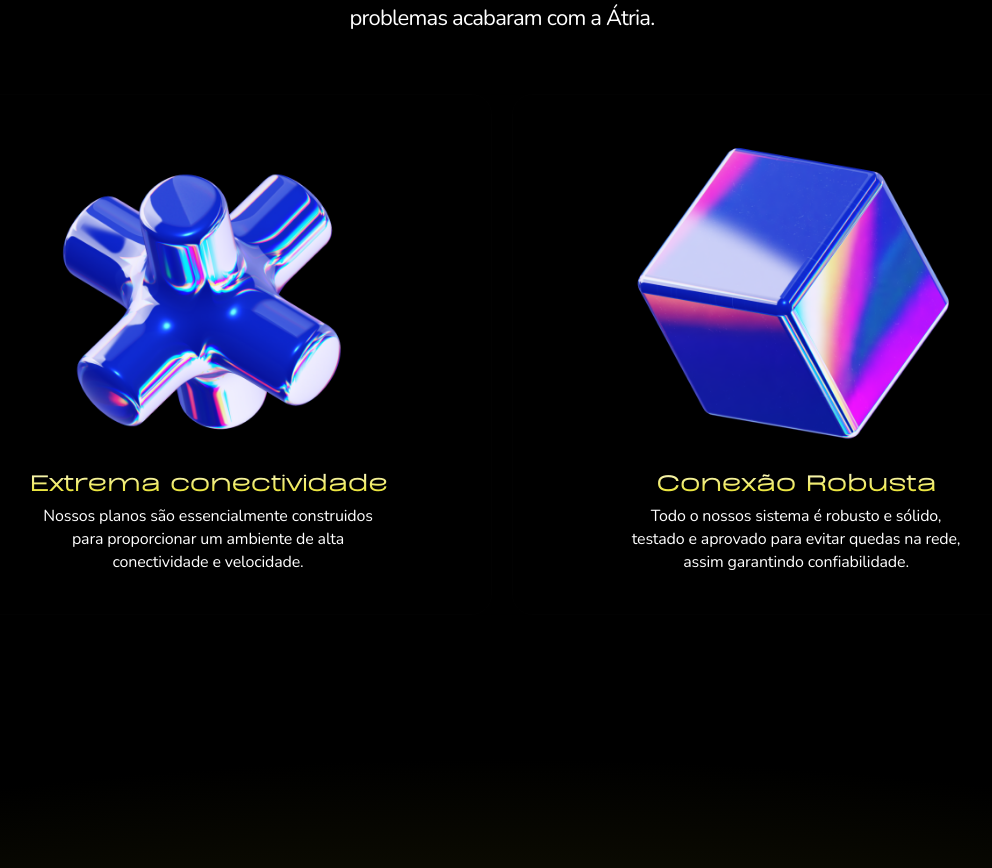
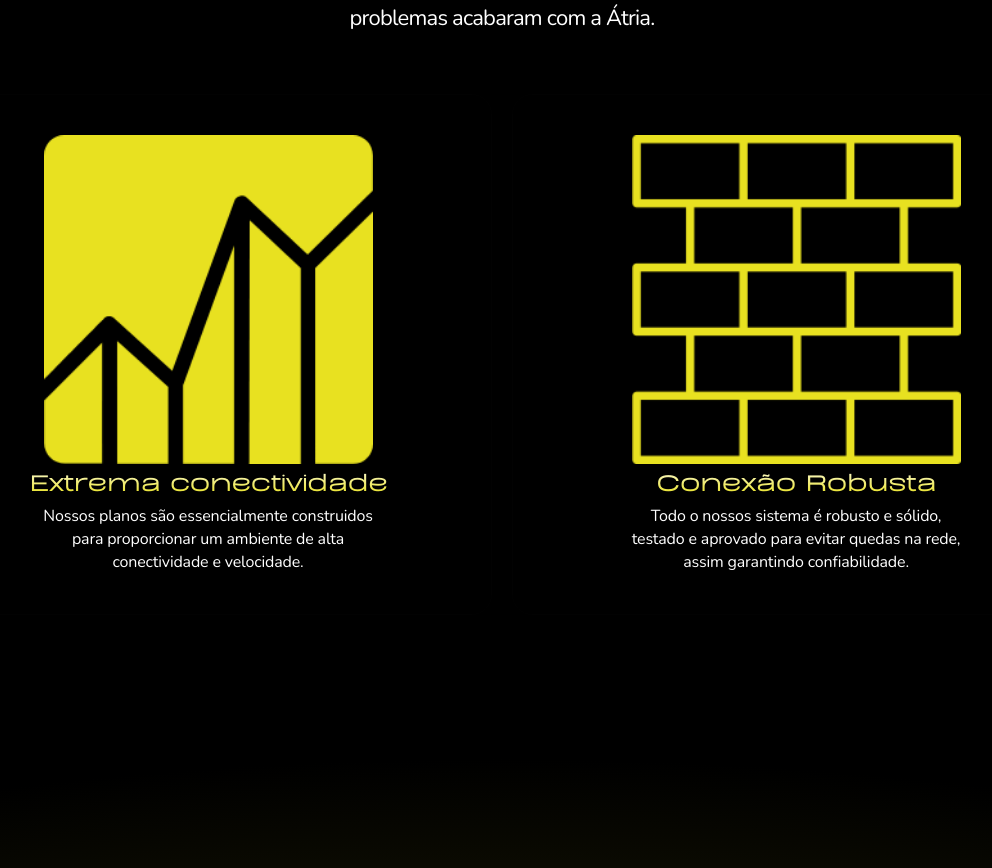
Before and after one commit to matheusmms031/Atria, a React (Vite) app: page / in a window 1280 px wide. Shown: the part 2881-3749 px from the top of the page, without its empty margins (138-1130 px from the left). Built offline with nearby package versions, Linux system fonts and the light colour scheme.

Commit message:
Troquei as imagens pelas importadas nos ultimos commits

```diff
--- a/src/pages/Home/Home.jsx
+++ b/src/pages/Home/Home.jsx
@@ -4,13 +4,13 @@ import video from "../../assets/fundo.mp4"
 import ButtonSample from "../../components/ButtonSample/ButtonSample.jsx"
 import { CardFirst } from "../../components/CardFirst/CardFirst"
 
-import Card1 from "../../assets/card1.png"
-import Card2 from "../../assets/card2.png"
+
 import globo from "../../assets/globo.png"
 import premier from "../../assets/premier.png"
 import telecine from "../../assets/telecine.png"
 
-
+import Grafico from "../../assets/grafico.png"
+import Parede from "../../assets/parede.png"
 
 
 import WhatsappIcon from "../../assets/Icons/Icons=Whatsapp.svg"
@@ -166,8 +166,8 @@ export default function Home(){
                         </div>
                     </div>
                     <div className={styles.worksCards}>
-                        <CardSecond image={Card1} title="Extrema conectividade" description="Nossos planos são essencialmente construidos para proporcionar um ambiente de alta conectividade e velocidade."/>
-                        <CardSecond image={Card2} title="Conexão Robusta" description="Todo o nossos sistema é robusto e sólido, testado e aprovado para evitar quedas na rede, assim garantindo confiabilidade."/>
+                        <CardSecond image={Grafico} title="Extrema conectividade" description="Nossos planos são essencialmente construidos para proporcionar um ambiente de alta conectividade e velocidade."/>
+                        <CardSecond image={Parede} title="Conexão Robusta" description="Todo o nossos sistema é robusto e sólido, testado e aprovado para evitar quedas na rede, assim garantindo confiabilidade."/>
                     </div>
                 </div>
             </section>
```
